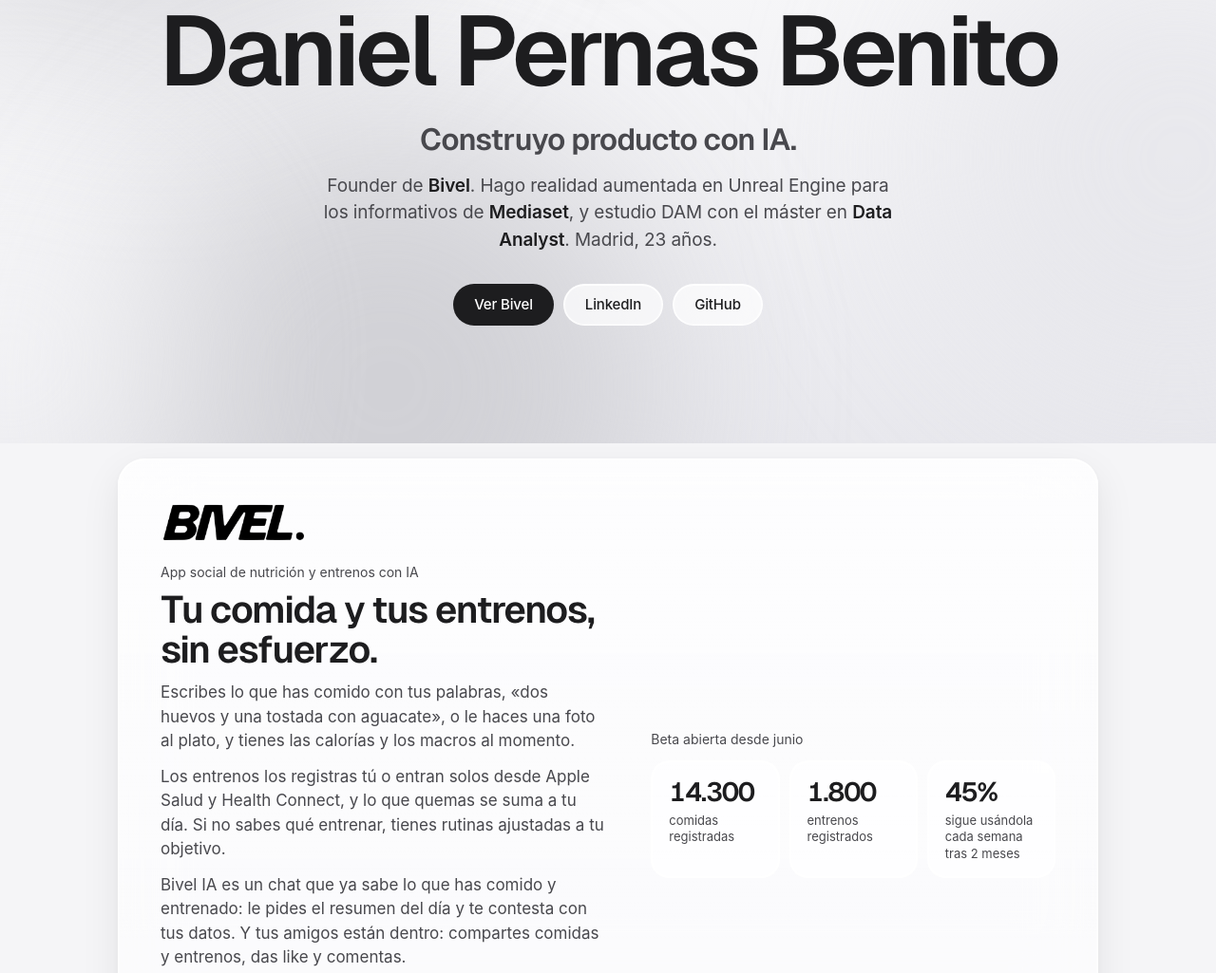
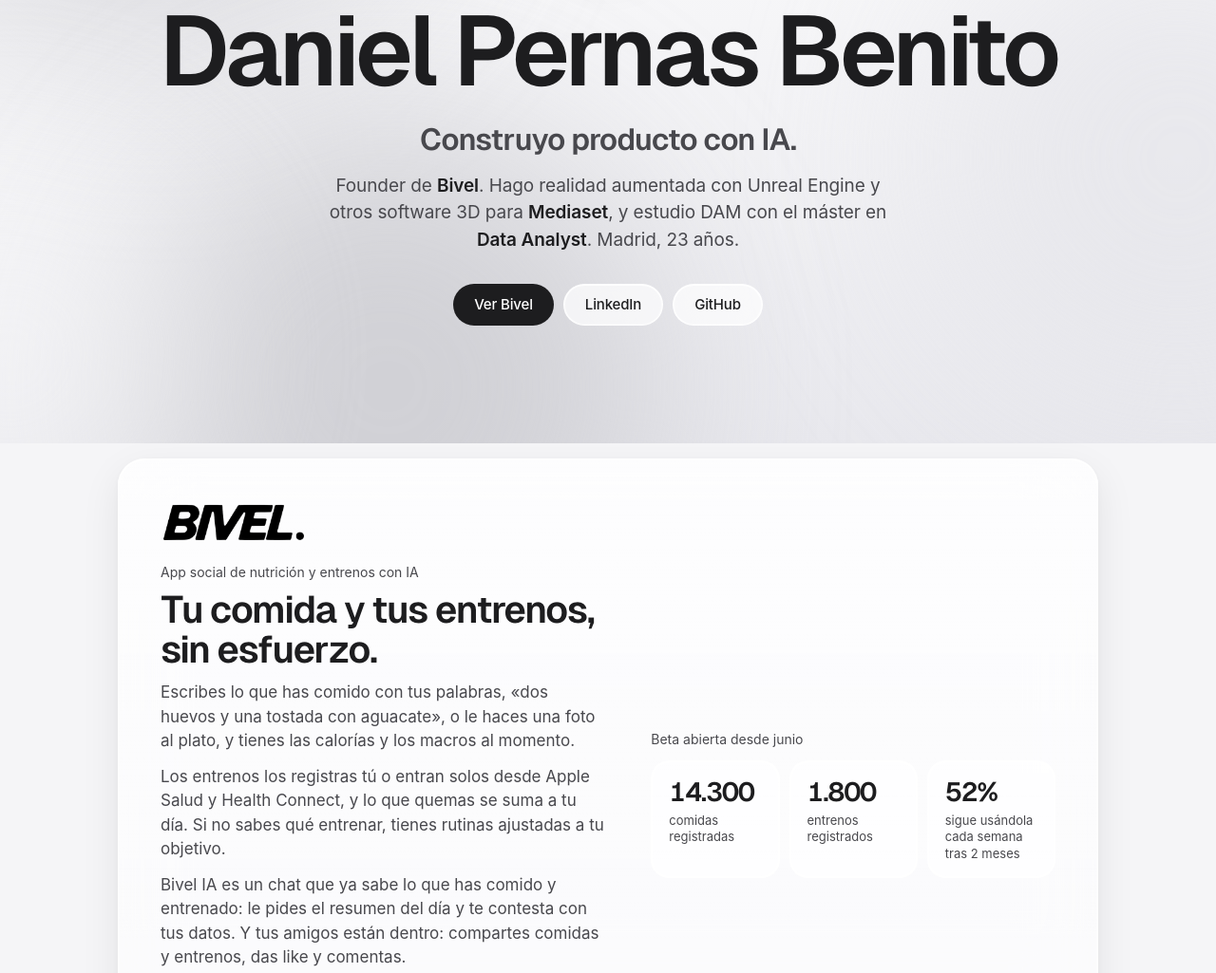
Before and after one commit to danipernas-tech/web-personal, a plain HTML site: page index.html in a window 1280 px wide. Shown: the part 333-1358 px from the top of the page at 95% size. Drawn offline with Linux system fonts and the light colour scheme.

Commit message:
Update index.html

```diff
--- a/index.html
+++ b/index.html
@@ -421,7 +421,7 @@ footer{display:flex;justify-content:space-between;gap:16px;padding:36px 0 52px;f
     <div class="portrait g"><img src="foto.jpg" alt="Daniel Pernas Benito, founder de Bivel" width="800" height="800" fetchpriority="high"></div>
     <h1>Daniel Pernas Benito</h1>
     <p class="claim">Construyo producto con IA.</p>
-    <p class="lede">Founder de <b>Bivel</b>. Hago realidad aumentada en Unreal Engine para los informativos de <b>Mediaset</b>, y estudio DAM con el máster en <b>Data Analyst</b>. Madrid, 23 años.</p>
+    <p class="lede">Founder de <b>Bivel</b>. Hago realidad aumentada con Unreal Engine y otros software 3D para <b>Mediaset</b>, y estudio DAM con el máster en <b>Data Analyst</b>. Madrid, 23 años.</p>
     <div class="actions">
       <a class="btn btn-solid" href="#bivel">Ver Bivel</a>
       <a class="btn btn-glass" href="https://www.linkedin.com/in/danielpernasbenito" target="_blank" rel="me noopener">LinkedIn</a>
@@ -451,7 +451,7 @@ footer{display:flex;justify-content:space-between;gap:16px;padding:36px 0 52px;f
           <div class="facts">
             <div class="fact g-in"><strong class="num">14.300</strong><span>comidas registradas</span></div>
             <div class="fact g-in"><strong class="num">1.800</strong><span>entrenos registrados</span></div>
-            <div class="fact g-in"><strong class="num">45%</strong><span>sigue usándola cada semana tras 2 meses</span></div>
+            <div class="fact g-in"><strong class="num">52%</strong><span>sigue usándola cada semana tras 2 meses</span></div>
           </div>
         </div>
       </div>
```
